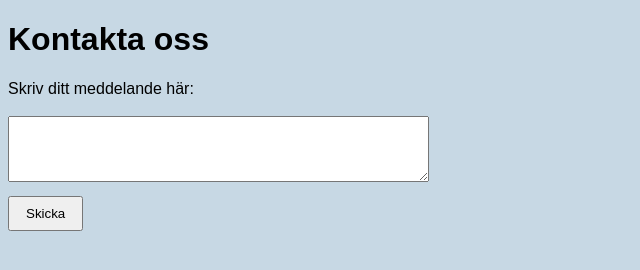
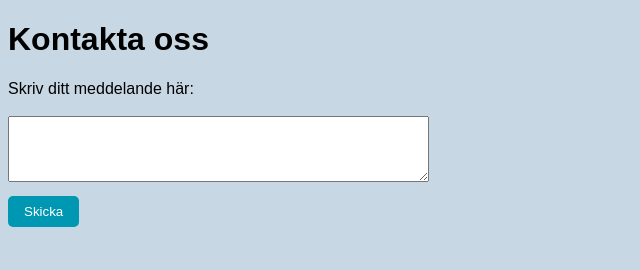
Before and after one commit to Vedmastaren/DevOpsExercise1, a website: page templates/index.html in a window 1280 px wide. Shown: the whole page, without its empty margins (0-640 px from the left). Drawn offline with Linux system fonts and the light colour scheme.

Commit message:
added a blue button

```diff
--- a/messages.txt
+++ b/messages.txt
@@ -1 +1,2 @@
 "123123"
+"gag"
--- a/static/styles.css
+++ b/static/styles.css
@@ -8,6 +8,10 @@ body {
 button {
     margin-top: 10px; /* Lite extra utrymme ovanför knappen */
     padding: 8px 16px; /* Lite större padding för att öka storleken på knappen */
+    border: none;
+    background-color: #0097b2;
+    color: white;
+    border-radius: 5px;
 }
 
 /* Style for the header */
```
